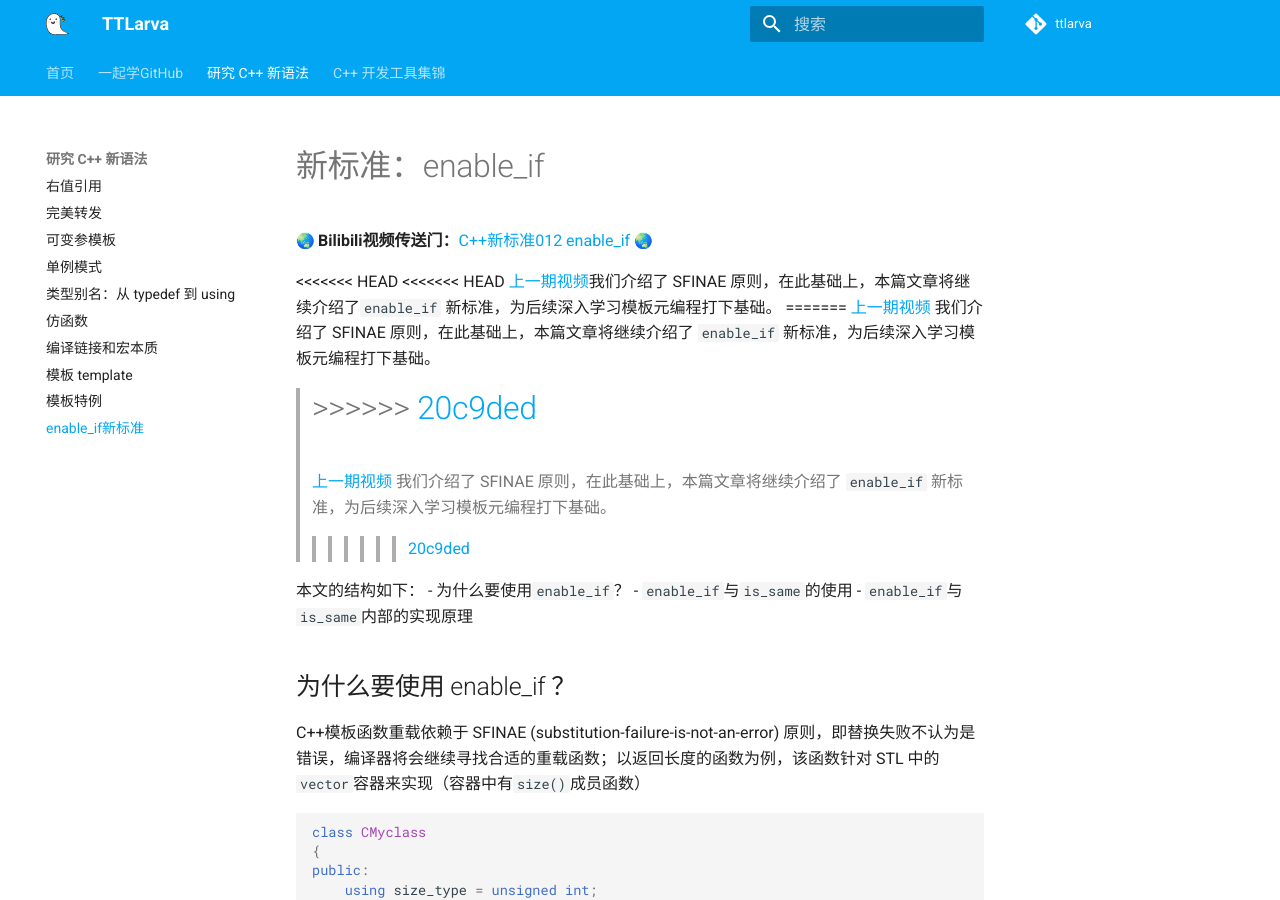
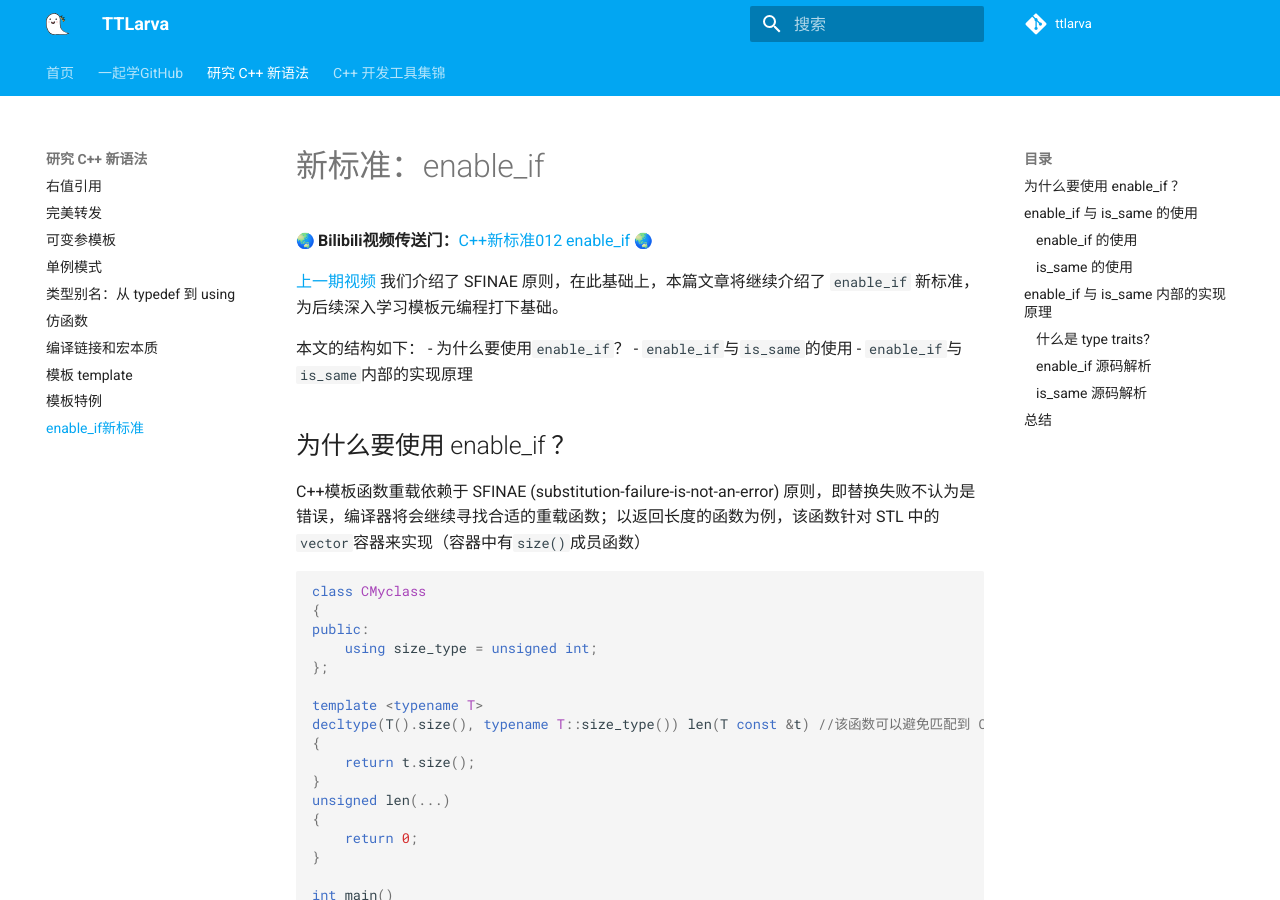
Before and after one commit to ttttLarva/Larva, an MkDocs documentation site: the page built from docs/learn_cpp/012_enable_if.md, in a window 1280 px wide and 900 px high. Built offline with MkDocs 1.6.1 and Material for MkDocs 9.7.7, drawn with Linux system fonts in a browser that asks for light colours; emoji names are drawn with the system emoji font; comment, search, counter and statistics services are not loaded; the version menu is left out.

Commit message:
Modify 012_enable_if

```diff
--- a/docs/learn_cpp/012_enable_if.md
+++ b/docs/learn_cpp/012_enable_if.md
@@ -1,15 +1,8 @@
 # 新标准：enable_if
 :earth_asia: **Bilibili视频传送门：**[C++新标准012  enable_if](https://www.bilibili.com/video/BV1Tv4y1N73A?spm_id_from=333.999.0.0&vd_source=0184d13a7c21515c19c1cdb9230751c8) :earth_asia:
 
-<<<<<<< HEAD
-<<<<<<< HEAD
-[上一期视频](https://www.bilibili.com/video/BV1yr4y1t7qo?spm_id_from=333.999.0.0&vd_source=0184d13a7c21515c19c1cdb9230751c8)我们介绍了 SFINAE 原则，在此基础上，本篇文章将继续介绍了`enable_if` 新标准，为后续深入学习模板元编程打下基础。
-=======
 [上一期视频](https://www.bilibili.com/video/BV1yr4y1t7qo?spm_id_from=333.999.0.0&vd_source=0184d13a7c21515c19c1cdb9230751c8) 我们介绍了 SFINAE 原则，在此基础上，本篇文章将继续介绍了 `enable_if` 新标准，为后续深入学习模板元编程打下基础。
->>>>>>> 20c9ded04ccd9ccd4ae3c4700e3cf43b5f8979ff
-=======
-[上一期视频](https://www.bilibili.com/video/BV1yr4y1t7qo?spm_id_from=333.999.0.0&vd_source=0184d13a7c21515c19c1cdb9230751c8) 我们介绍了 SFINAE 原则，在此基础上，本篇文章将继续介绍了 `enable_if` 新标准，为后续深入学习模板元编程打下基础。
->>>>>>> 20c9ded04ccd9ccd4ae3c4700e3cf43b5f8979ff
+
 
 本文的结构如下：
 - 为什么要使用`enable_if`？
```
